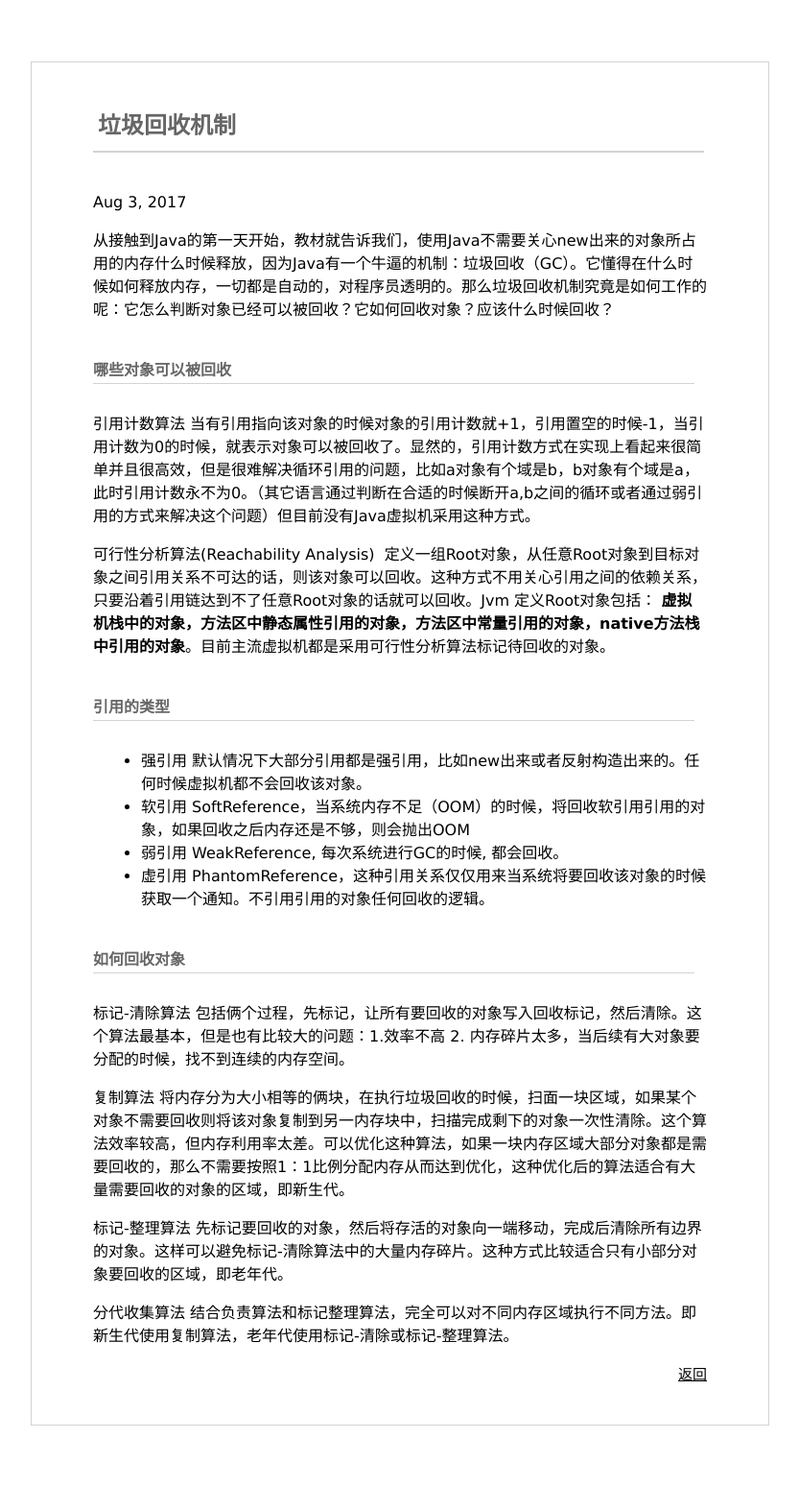
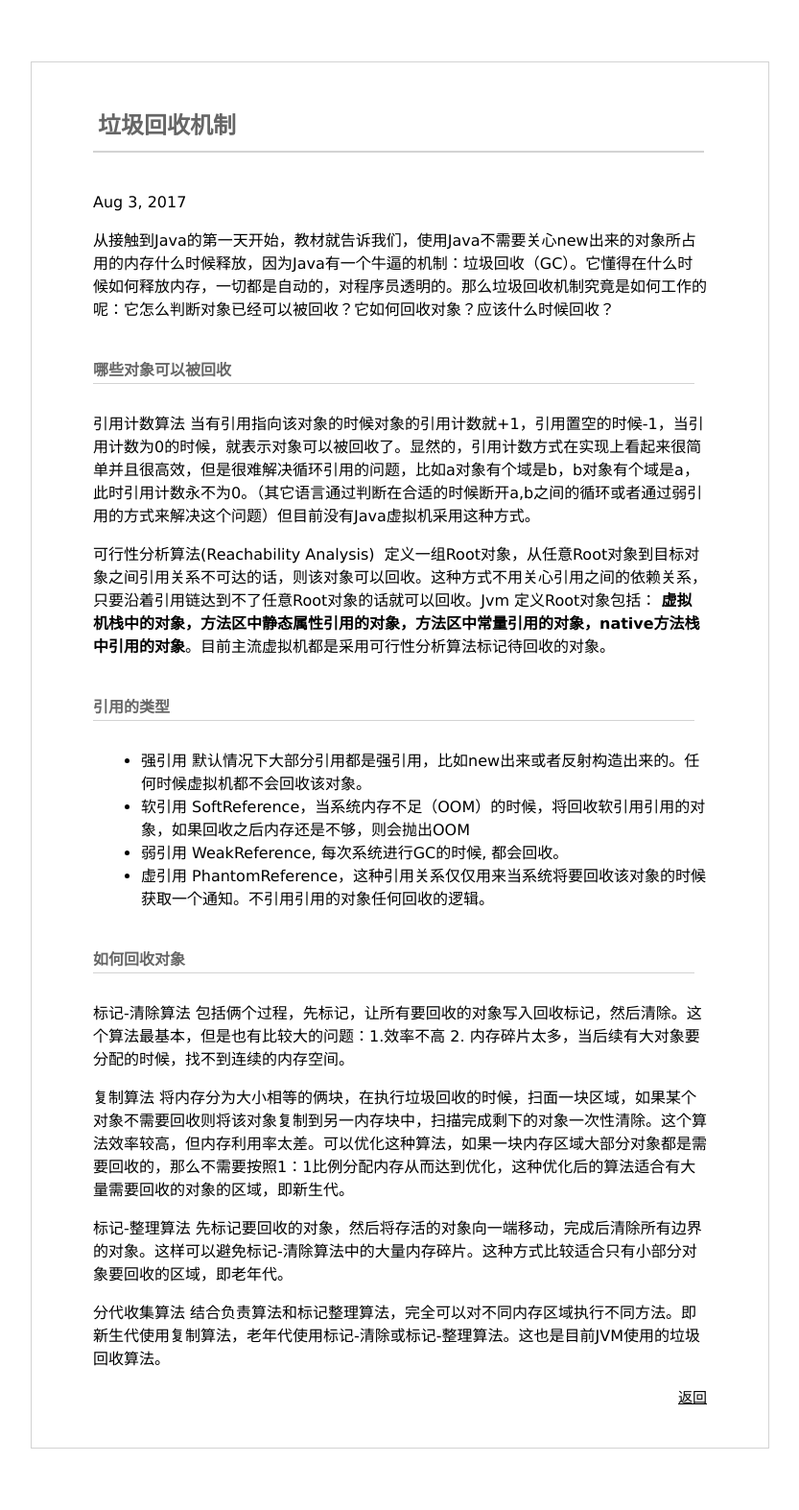
Before and after one commit to chufengma/JVMDocs, a Jekyll site: the page built from _posts/2017-08-03-垃圾回收机制.md, in a window 1280 px wide. Shown: the whole page at 96% size, without its empty margins (224-1057 px from the left). Built offline with Jekyll 4.4.1, drawn with Linux system fonts in a browser that asks for light colours; our own code applies the rules of GitHub Pages for plain Markdown files; before the commit the page ends 1549 px from its top, so only the background shows below that.

Commit message:
Update 2017-08-03-垃圾回收机制.md

```diff
--- a/_posts/2017-08-03-垃圾回收机制.md
+++ b/_posts/2017-08-03-垃圾回收机制.md
@@ -21,4 +21,4 @@
 
 标记-整理算法 先标记要回收的对象，然后将存活的对象向一端移动，完成后清除所有边界的对象。这样可以避免标记-清除算法中的大量内存碎片。这种方式比较适合只有小部分对象要回收的区域，即老年代。
 
-分代收集算法 结合负责算法和标记整理算法，完全可以对不同内存区域执行不同方法。即新生代使用复制算法，老年代使用标记-清除或标记-整理算法。
+分代收集算法 结合负责算法和标记整理算法，完全可以对不同内存区域执行不同方法。即新生代使用复制算法，老年代使用标记-清除或标记-整理算法。这也是目前JVM使用的垃圾回收算法。
```
